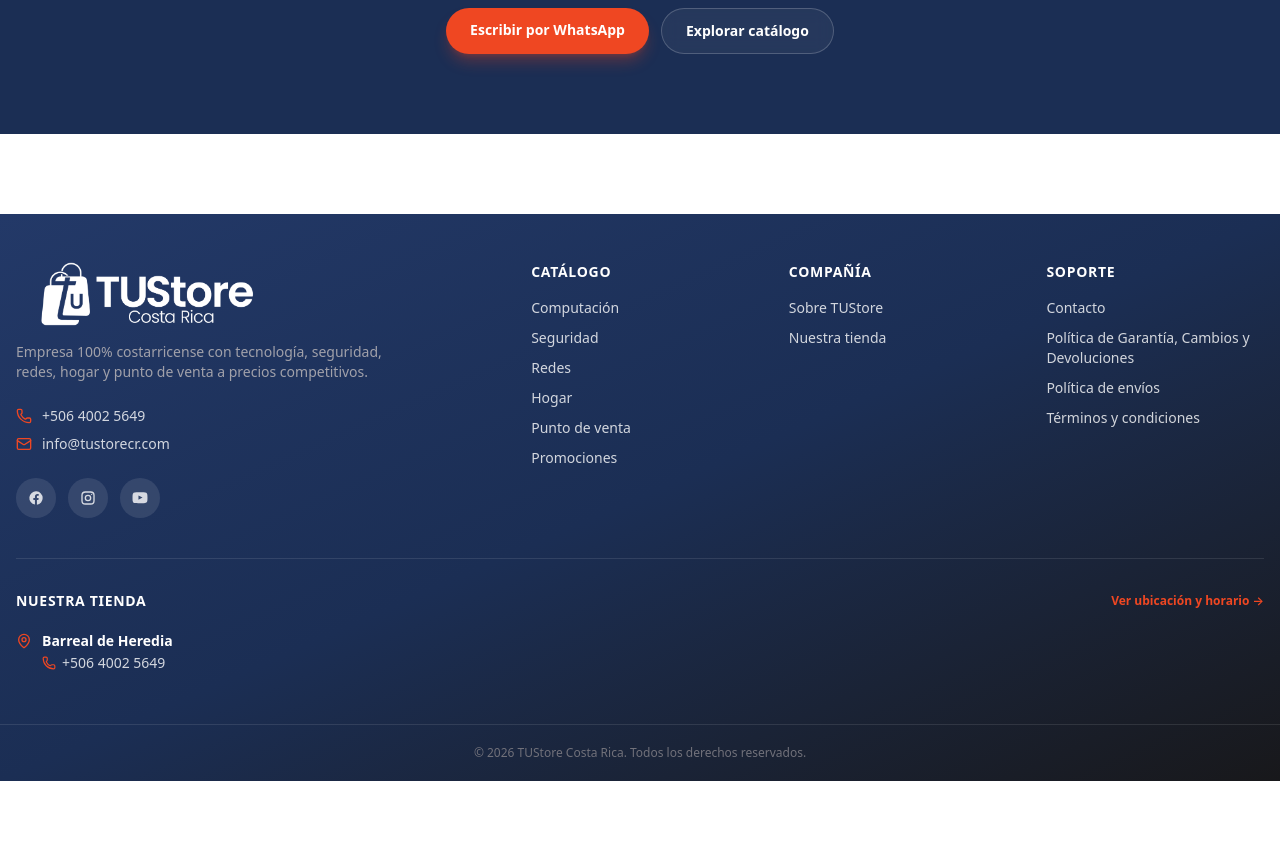
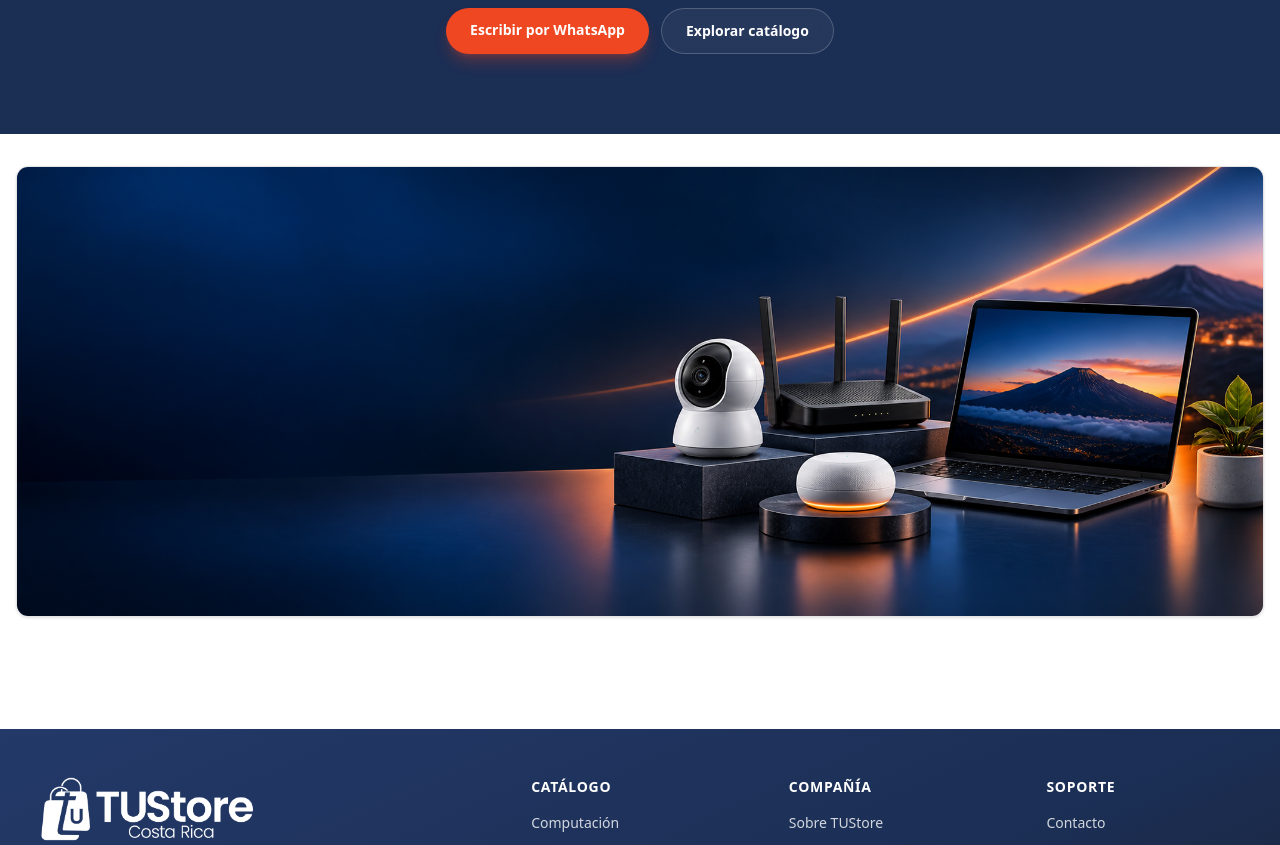
Before and after one commit to icbtechscr/TuStore, a Next.js app: page / in a window 1280 px wide. Shown: the part 960-1805 px from the top of the page. Before the commit the page ends 1741 px from the top, so only its background shows below. Built offline with nearby package versions, Linux system fonts and the light colour scheme; no server answers; the database is empty.

Commit message:
feat: add configurable footer promo banner

```diff
--- a/src/app/page.tsx
+++ b/src/app/page.tsx
@@ -33,6 +33,11 @@
 
 // Cache de 10 min: cada visita ya no golpea la base (baja el egress).
 export const revalidate = 600;
+
+function validBannerLink(link: string) {
+  const href = link.trim();
+  return href.startsWith("/") || /^https?:\/\//i.test(href) ? href : null;
+}
 
 export default async function HomePage() {
   const content = await getSiteContent();
@@ -209,6 +214,34 @@
           </div>
         </div>
       </section>
+
+      {content.footerBanner.imageUrl && (
+        <section className="bg-white px-4 py-6 md:py-8">
+          <div className="mx-auto max-w-[1600px] overflow-hidden rounded-xl border border-ink-200 bg-brand-950 shadow-sm">
+            {validBannerLink(content.footerBanner.linkUrl) ? (
+              <Link
+                href={validBannerLink(content.footerBanner.linkUrl)!}
+                className="group block aspect-[25/9] overflow-hidden"
+              >
+                {/* URL configurable desde el administrador. */}
+                {/* eslint-disable-next-line @next/next/no-img-element */}
+                <img
+                  src={content.footerBanner.imageUrl}
+                  alt={content.footerBanner.altText || "Banner promocional"}
+                  className="size-full object-cover transition duration-300 group-hover:scale-[1.01]"
+                />
+              </Link>
+            ) : (
+              // eslint-disable-next-line @next/next/no-img-element
+              <img
+                src={content.footerBanner.imageUrl}
+                alt={content.footerBanner.altText || "Banner promocional"}
+                className="aspect-[25/9] size-full object-cover"
+              />
+            )}
+          </div>
+        </section>
+      )}
     </div>
   );
 }
--- a/src/components/admin/StoreEditor.tsx
+++ b/src/components/admin/StoreEditor.tsx
@@ -22,6 +22,7 @@
   ProductSectionContent,
   PromotionalBannersContent,
   PromotionalBanner,
+  FooterBannerContent,
   CtaContent,
   FooterContent,
 } from "@/lib/site-content";
@@ -89,6 +90,7 @@
         emptyHint="Estos son los productos destacados que se muestran ahora. Editá la lista o dejá vacío para modo automático."
       />
       <CtaEditor data={content.cta} />
+      <FooterBannerEditor data={content.footerBanner} />
       <FooterEditor data={content.footer} />
     </div>
   );
@@ -1065,6 +1067,58 @@
   );
 }
 
+/* ---------- banner antes del footer ---------- */
+
+function FooterBannerEditor({ data }: { data: FooterBannerContent }) {
+  const [form, setForm] = useState<FooterBannerContent>(data);
+  const { save, saving, status, error } = useSave("footerBanner");
+  const set = <K extends keyof FooterBannerContent>(
+    key: K,
+    value: FooterBannerContent[K]
+  ) => setForm((current) => ({ ...current, [key]: value }));
+
+  return (
+    <Card
+      title="6 · Banner antes del footer"
+      description="Franja publicitaria ubicada entre la sección azul de asesoría y el footer. Podés reemplazarla o dejar la imagen vacía para ocultarla."
+      onSave={() => save(form)}
+      saving={saving}
+      status={status}
+      error={error}
+    >
+      <div className="grid gap-4 lg:grid-cols-2">
+        <div>
+          <Label>Imagen horizontal</Label>
+          <ImageUpload
+            url={form.imageUrl}
+            onChange={(imageUrl) => set("imageUrl", imageUrl)}
+          />
+          <p className="mt-1 text-[11px] text-ink-500">
+            Tamaño recomendado: 1600 × 576 px.
+          </p>
+        </div>
+        <div className="space-y-4">
+          <Text
+            label="Texto alternativo"
+            value={form.altText}
+            placeholder="Ej.: Promoción de tecnología"
+            onChange={(altText) => set("altText", altText)}
+          />
+          <Text
+            label="Enlace al que dirige (opcional)"
+            value={form.linkUrl}
+            placeholder="Ej.: /productos o /categoria/seguridad"
+            onChange={(linkUrl) => set("linkUrl", linkUrl)}
+          />
+          <p className="text-xs text-ink-500">
+            Acepta rutas internas y enlaces completos. Si lo dejás vacío, la imagen solo se muestra.
+          </p>
+        </div>
+      </div>
+    </Card>
+  );
+}
+
 /* ---------- footer ---------- */
 
 function FooterEditor({ data }: { data: FooterContent }) {
@@ -1082,7 +1136,7 @@
 
   return (
     <Card
-      title="6 · Footer"
+      title="7 · Footer"
       description="Pie de página: datos de contacto, redes y columnas de enlaces."
       onSave={() => save(form)}
       saving={saving}
--- a/src/lib/site-content.ts
+++ b/src/lib/site-content.ts
@@ -46,6 +46,12 @@
   left: PromotionalBanner;
   center: PromotionalBanner;
   right: PromotionalBanner;
+};
+
+export type FooterBannerContent = {
+  imageUrl: string;
+  altText: string;
+  linkUrl: string;
 };
 
 export type CtaContent = {
@@ -129,6 +135,7 @@
   ofertas: ProductSectionContent;
   destacados: ProductSectionContent;
   banners: PromotionalBannersContent;
+  footerBanner: FooterBannerContent;
   cta: CtaContent;
   footer: FooterContent;
   navbar: NavbarContent;
@@ -171,6 +178,11 @@
     left: { imageUrl: "", altText: "Banner publicitario izquierdo", productId: null, linkUrl: "" },
     center: { imageUrl: "", altText: "Banner promocional", productId: null, linkUrl: "" },
     right: { imageUrl: "", altText: "Banner publicitario derecho", productId: null, linkUrl: "" },
+  },
+  footerBanner: {
+    imageUrl: "/banners/demo-footer-tech-promo.png",
+    altText: "Promoción de tecnología, redes y seguridad",
+    linkUrl: "/productos",
   },
   cta: {
     eyebrow: "¿Necesitás asesoría?",
@@ -232,6 +244,7 @@
   "ofertas",
   "destacados",
   "banners",
+  "footerBanner",
   "cta",
   "footer",
   "navbar",
@@ -289,6 +302,7 @@
         center: { ...DEFAULT_CONTENT.banners.center, ...banners.center },
         right: { ...DEFAULT_CONTENT.banners.right, ...banners.right },
       },
+      footerBanner: mergeSection("footerBanner", section("footerBanner")),
       cta: mergeSection("cta", section("cta")),
       footer: mergeSection("footer", section("footer")),
       navbar: {
```
Also changed, not shown: public/banners/demo-footer-tech-promo.png (added).
